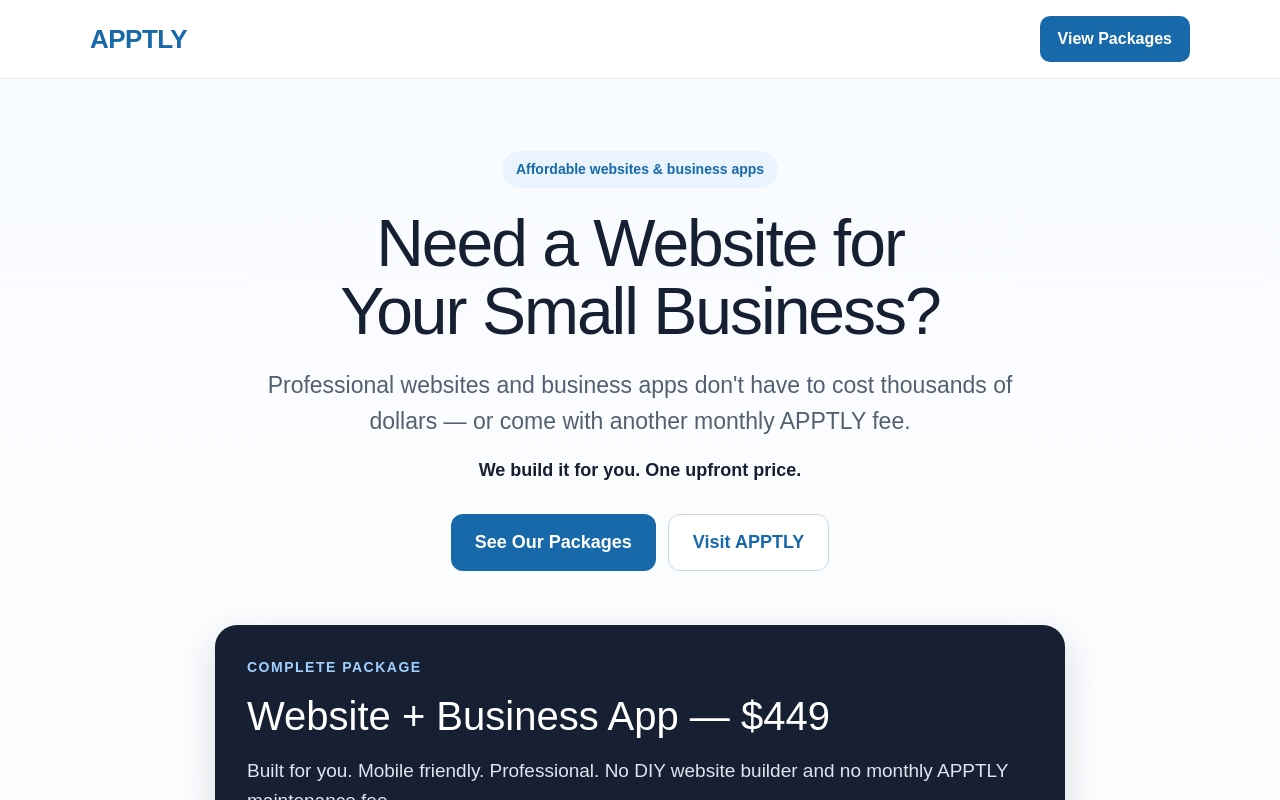
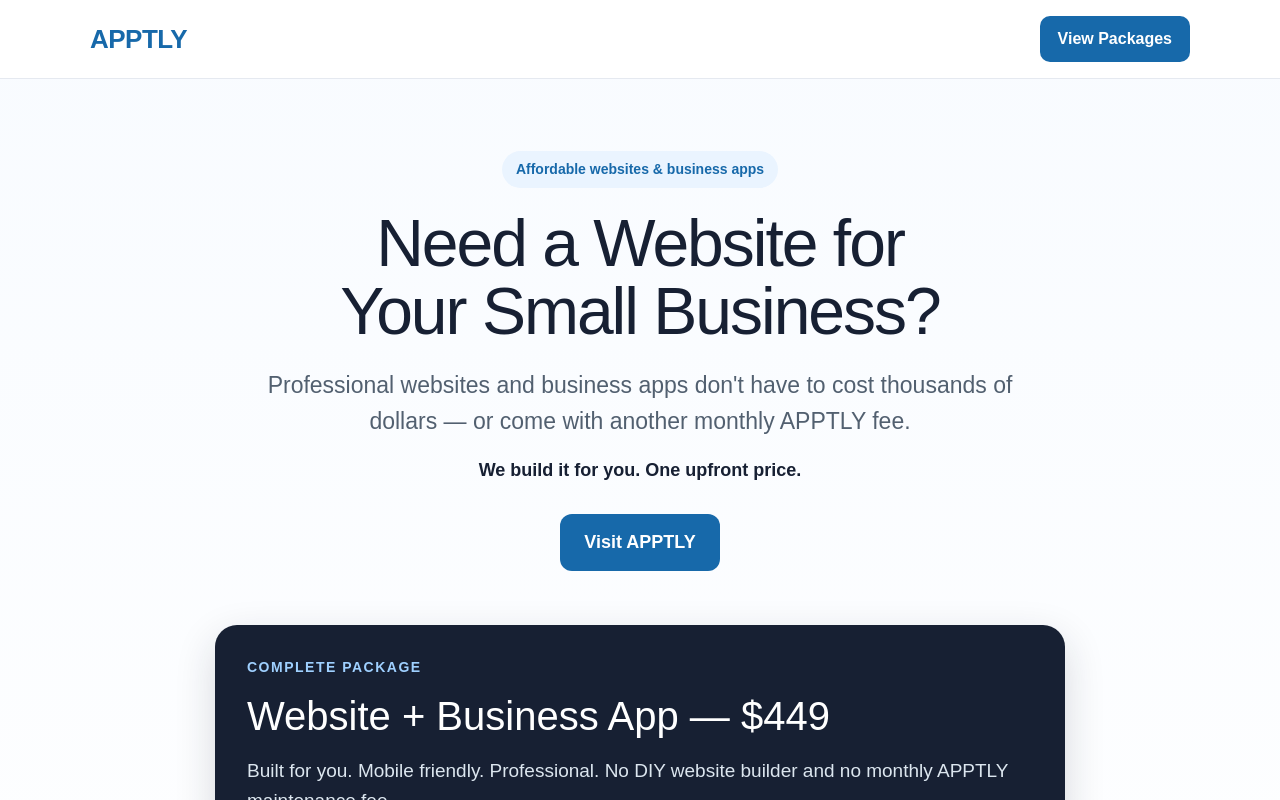
Before and after one commit to myapptly/apptly-website, a Next.js app: page /chatgpt in a window 1280 px wide. Shown: the top 800 px of the page. Built offline with nearby package versions, Linux system fonts and the light colour scheme.

Commit message:
Update links

```diff
--- a/app/chatgpt/page.tsx
+++ b/app/chatgpt/page.tsx
@@ -76,7 +76,7 @@ export default function ChatGPTLandingPage() {
           </a>
 
           <a
-            href="/#packages"
+            href="#packages"
             style={{
               background: "#1769aa",
               color: "#ffffff",
@@ -161,7 +161,7 @@ export default function ChatGPTLandingPage() {
             }}
           >
             <a
-              href="/#packages"
+              href="/"
               style={{
                 background: "#1769aa",
                 color: "#ffffff",
@@ -171,23 +171,8 @@ export default function ChatGPTLandingPage() {
                 padding: "15px 24px",
                 borderRadius: 12,
               }}
-            >
-              See Our Packages
-            </a>
+              >
 
-            <a
-              href="/"
-              style={{
-                background: "#ffffff",
-                color: "#1769aa",
-                textDecoration: "none",
-                fontWeight: 800,
-                fontSize: 18,
-                padding: "14px 24px",
-                borderRadius: 12,
-                border: "1px solid #cbd9e7",
-              }}
-            >
               Visit APPTLY
             </a>
           </div>
```
